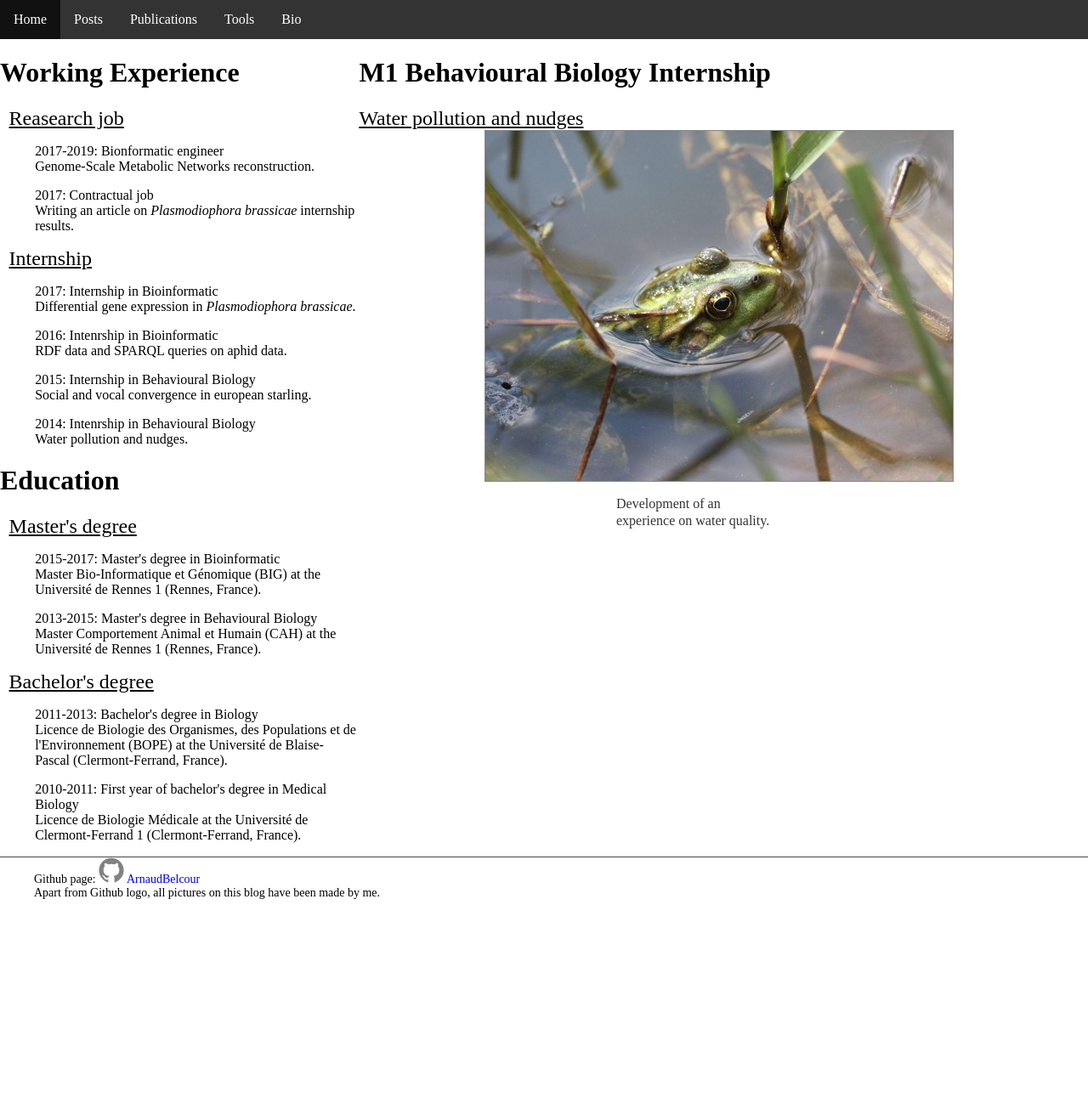
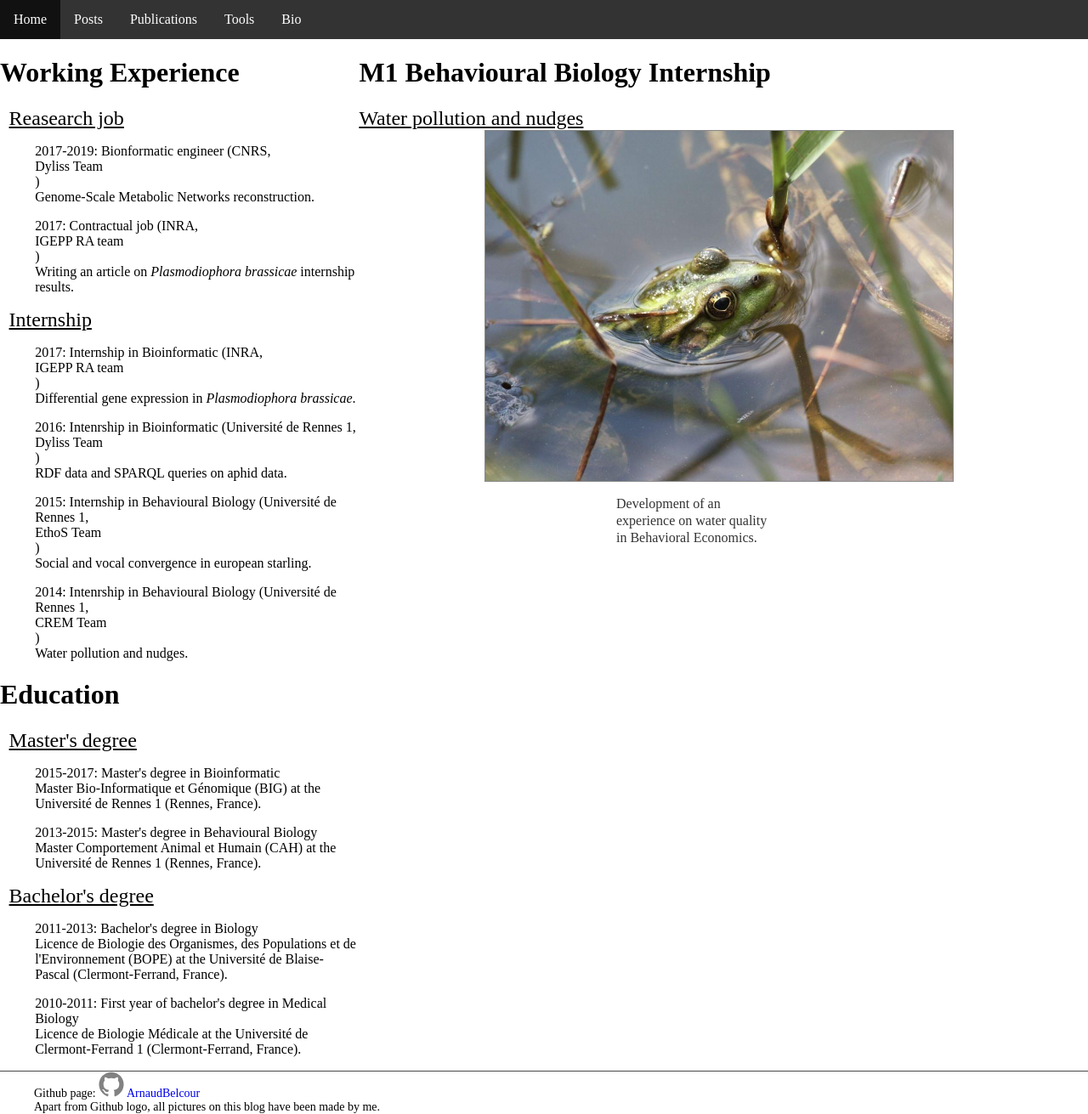
Before and after one commit to ArnaudBelcour/blog, a Jekyll site: the page built from pages/cv/2014_internship.html, in a window 1280 px wide. Shown: the whole page at 85% size. Built offline with Jekyll 4.4.1, drawn with Linux system fonts in a browser that asks for light colours; before the commit the page ends 1059 px from its top, so only the background shows below that.

Commit message:
Add reference to CV pages.

```diff
--- a/_includes/bio_nav_bar.html
+++ b/_includes/bio_nav_bar.html
@@ -3,14 +3,14 @@
 <ul class='leftnav'>
 	<li>
 		<a href="{{site.baseurl}}/pages/cv/2017_cdd.html">
-			<p>2017-2019: Bionformatic engineer<br>
+			<p>2017-2019: Bionformatic engineer (CNRS, <a href="http://www.irisa.fr/dyliss/">Dyliss Team</a>)<br>
 			Genome-Scale Metabolic Networks reconstruction.<br>
 			</p>
 		</a>
 	</li>
 	<li>
 		<a href="{{site.baseurl}}/pages/cv/2017_cont.html">
-			<p>2017: Contractual job<br>
+			<p>2017: Contractual job (INRA, <a href="https://www6.rennes.inra.fr/igepp_eng/Research-teams/Resistance-and-Adaptation">IGEPP RA team</a>)<br>
 				Writing an article on <i>Plasmodiophora brassicae</i> internship results.
 			</p>
 		</a>
@@ -21,28 +21,28 @@
 <ul>
 	<li>
 		<a href="{{site.baseurl}}/pages/cv/2017_internship.html">
-			<p>2017: Internship in Bioinformatic<br>
+			<p>2017: Internship in Bioinformatic (INRA, <a href="https://www6.rennes.inra.fr/igepp_eng/Research-teams/Resistance-and-Adaptation">IGEPP RA team</a>)<br>
 				Differential gene expression in <i>Plasmodiophora brassicae</i>.<br>
 			</p>
 		</a>
 	</li>
 	<li>
 		<a href="{{site.baseurl}}/pages/cv/2016_internship.html">
-			<p>2016: Intenrship in Bioinformatic<br>
+			<p>2016: Intenrship in Bioinformatic (Université de Rennes 1, <a href="http://www.irisa.fr/dyliss/">Dyliss Team</a>)<br>
 				RDF data and SPARQL queries on aphid data.<br>
 			</p>
 		</a>
 	</li>
 	<li>
 		<a href="{{site.baseurl}}/pages/cv/2015_internship.html">
-			<p>2015: Internship in Behavioural Biology<br>
+			<p>2015: Internship in Behavioural Biology (Université de Rennes 1, <a href="https://ethos.univ-rennes1.fr/">EthoS Team</a>)<br>
 				Social and vocal convergence in european starling.<br>
 			</p>
 		</a>
 	</li>
 	<li>
 		<a href="{{site.baseurl}}/pages/cv/2014_internship.html">
-			<p>2014: Intenrship in Behavioural Biology<br>
+			<p>2014: Intenrship in Behavioural Biology (Université de Rennes 1, <a href="https://crem.univ-rennes1.fr/">CREM Team</a>)<br>
 				Water pollution and nudges.<br>
 			</p>
 		</a>
--- a/pages/cv/2014_internship.html
+++ b/pages/cv/2014_internship.html
@@ -8,7 +8,7 @@ permalink: pages/cv/2014_internship
 		<img class="homefront_pic" alt="homefront_pic" src="{{ site.url | append: site.baseurl }}/images/nudge_water.jpg"  style="border-width:1px;border-color:#888;border-style:solid;vertical-align:top">
 		<ul>
 			<p>
-				Development of an experience on water quality.
+				Development of an experience on water quality in Behavioral Economics.
 			</p>
 		</ul>
 </div>
```
